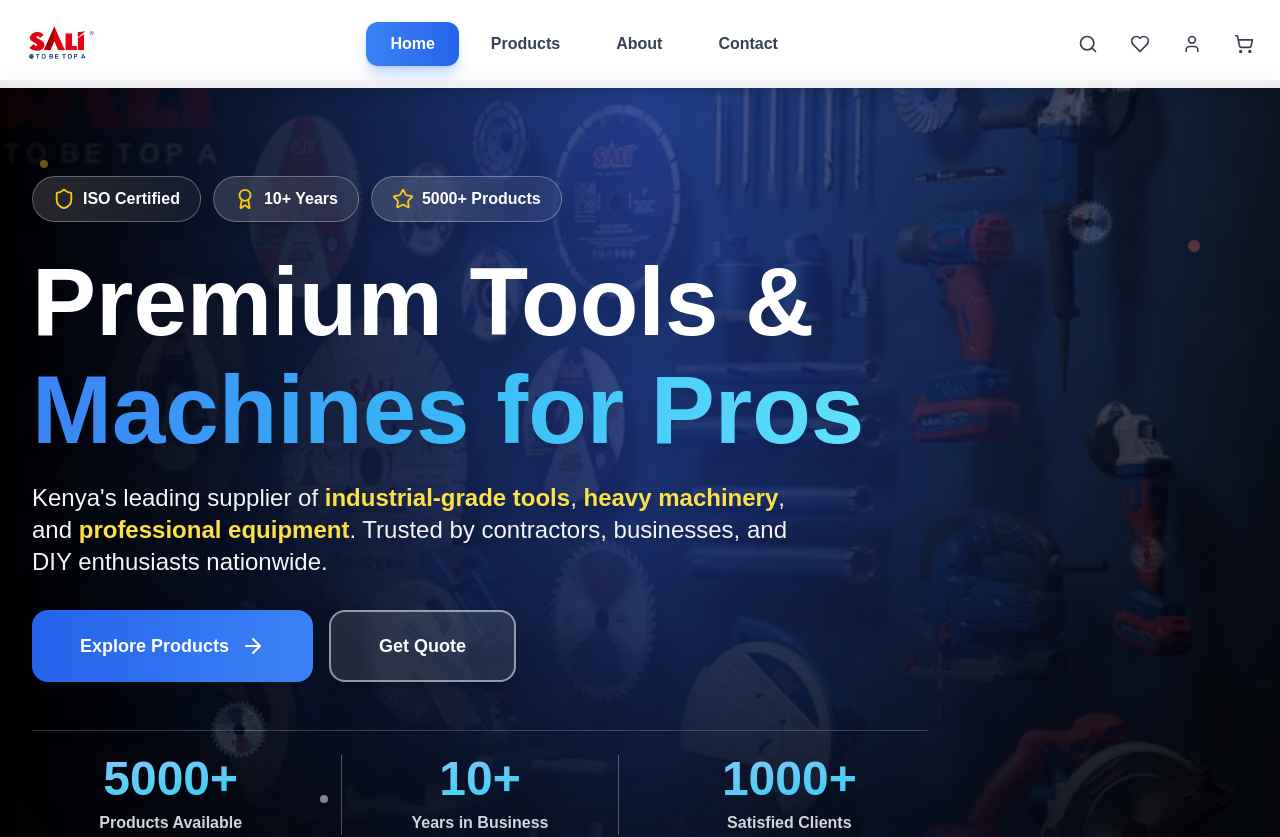
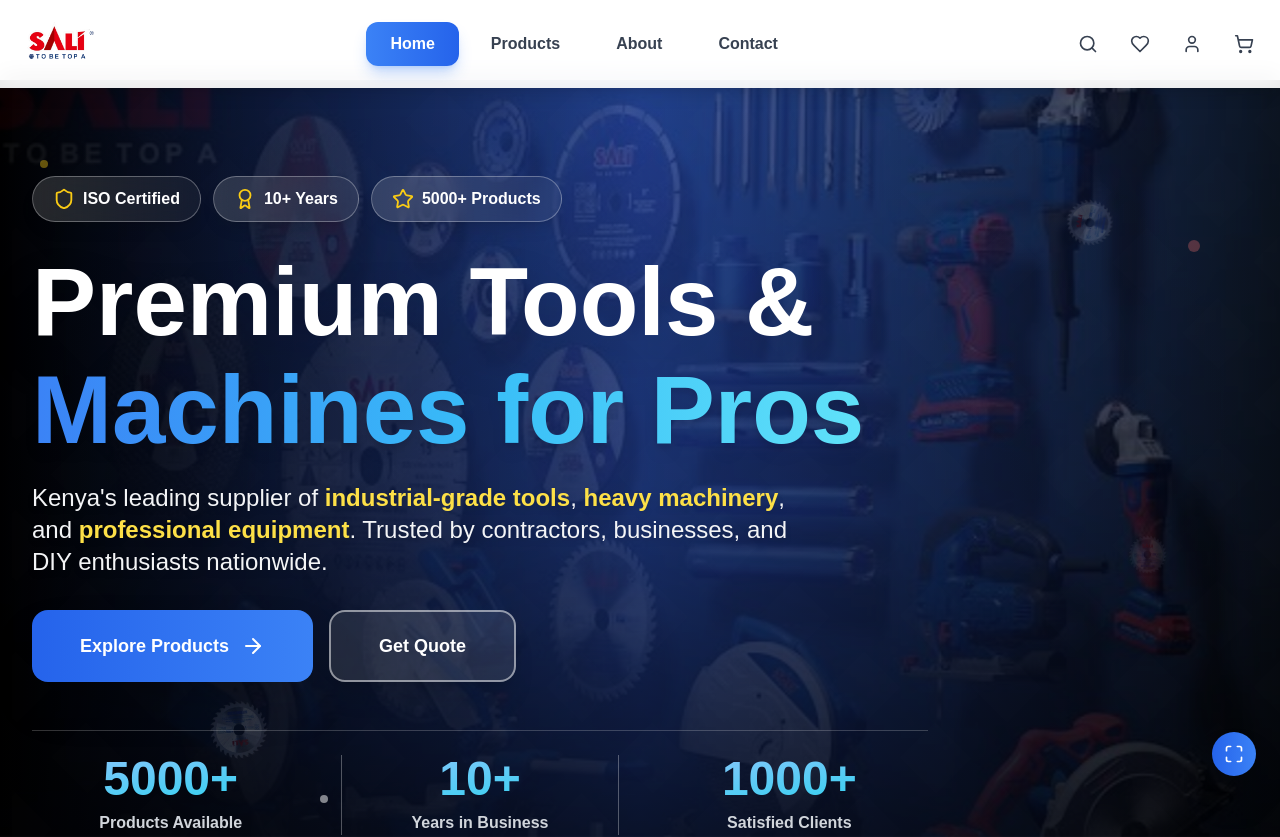
Before and after one commit to kellyworkos00-droid/sali, a Next.js app: page / in a window 1280 px wide. Shown: the top 837 px of the page. Built offline with nearby package versions, Linux system fonts and the light colour scheme.

Commit message:
Add fullscreen toggle button for enhanced user experience

```diff
--- a/src/app/layout.tsx
+++ b/src/app/layout.tsx
@@ -3,6 +3,7 @@ import "./globals.css";
 import { Toaster } from "react-hot-toast";
 import Navbar from "@/components/Navbar";
 import Footer from "@/components/Footer";
+import FullscreenButton from "@/components/FullscreenButton";
 
 export const metadata: Metadata = {
   title: "Sali Products Kenya - Tools, Machines & Supplies",
@@ -24,6 +25,7 @@ export default function RootLayout({
           {children}
         </main>
         <Footer />
+        <FullscreenButton />
       </body>
     </html>
   );
--- /dev/null
+++ b/src/components/FullscreenButton.tsx
@@ -0,0 +1,44 @@
+"use client";
+
+import { useState, useEffect } from "react";
+import { Maximize, Minimize } from "lucide-react";
+
+export default function FullscreenButton() {
+  const [isFullscreen, setIsFullscreen] = useState(false);
+
+  useEffect(() => {
+    const handleFullscreenChange = () => {
+      setIsFullscreen(!!document.fullscreenElement);
+    };
+
+    document.addEventListener("fullscreenchange", handleFullscreenChange);
+    return () => document.removeEventListener("fullscreenchange", handleFullscreenChange);
+  }, []);
+
+  const toggleFullscreen = async () => {
+    try {
+      if (!document.fullscreenElement) {
+        await document.documentElement.requestFullscreen();
+      } else {
+        await document.exitFullscreen();
+      }
+    } catch (error) {
+      console.error("Error toggling fullscreen:", error);
+    }
+  };
+
+  return (
+    <button
+      onClick={toggleFullscreen}
+      className="fixed bottom-24 right-4 md:bottom-6 md:right-6 z-40 bg-gradient-to-r from-blue-600 to-blue-500 text-white p-3 rounded-full shadow-2xl hover:scale-110 hover:shadow-blue-500/50 transition-all duration-300 group"
+      aria-label={isFullscreen ? "Exit fullscreen" : "Enter fullscreen"}
+      title={isFullscreen ? "Exit fullscreen" : "Enter fullscreen"}
+    >
+      {isFullscreen ? (
+        <Minimize size={20} className="group-hover:rotate-90 transition-transform" />
+      ) : (
+        <Maximize size={20} className="group-hover:rotate-90 transition-transform" />
+      )}
+    </button>
+  );
+}
```
